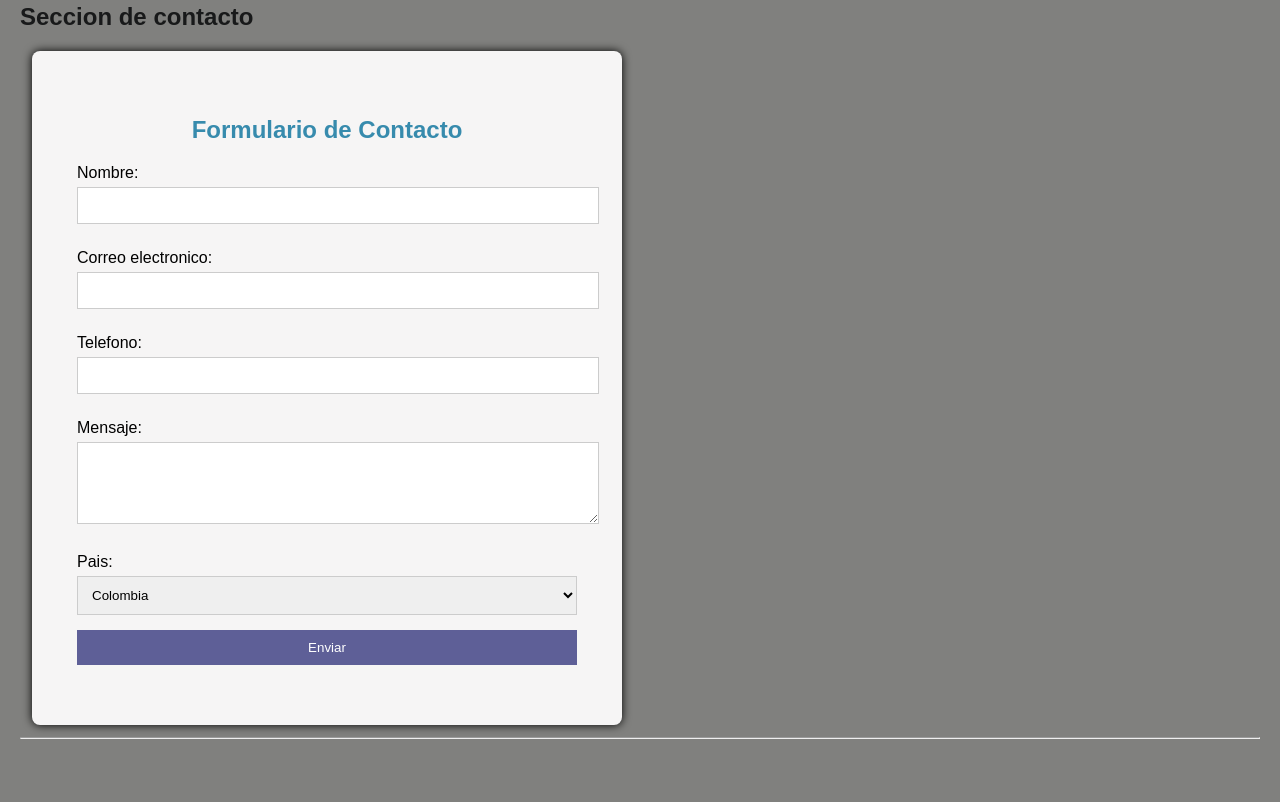
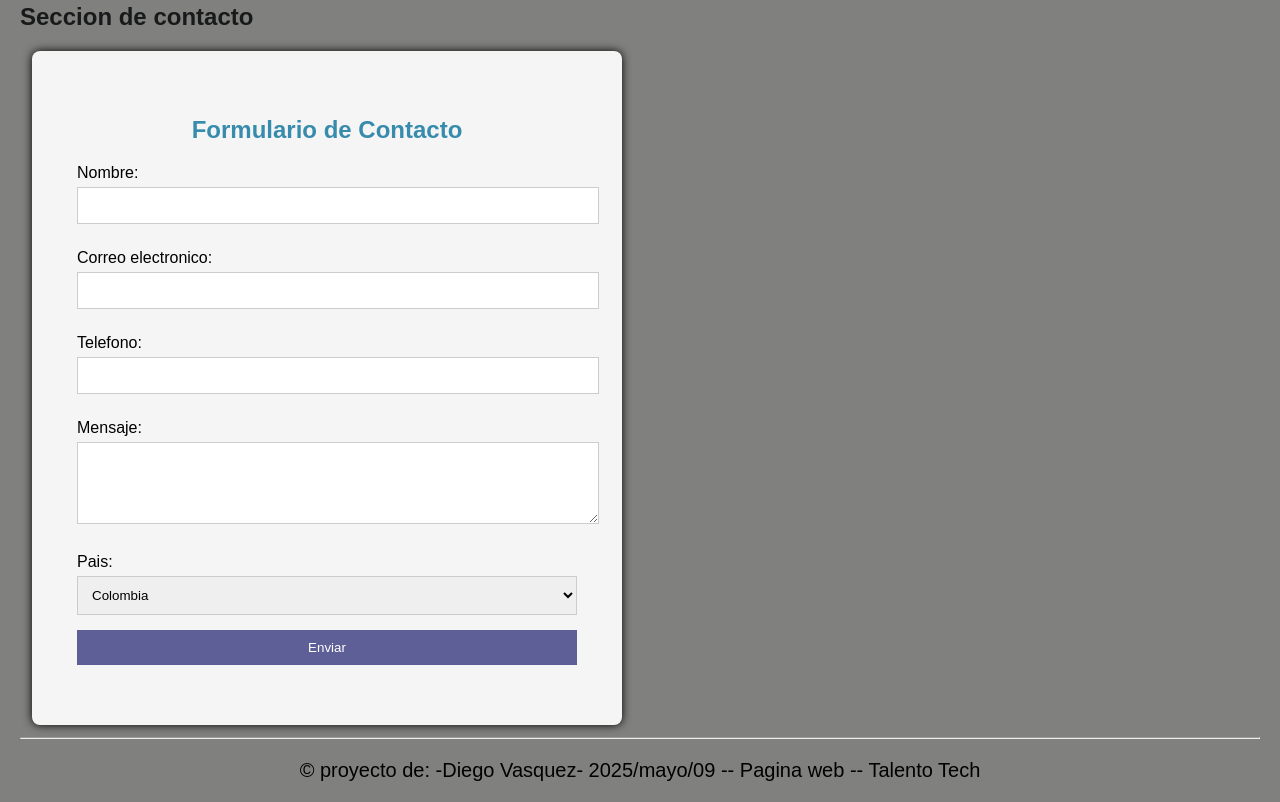
Before and after one commit to diegolopez1509/ENTREGABLES, a plain HTML site: page index.html in a window 1280 px wide. Shown: the part 1099-1901 px from the top of the page. Before the commit the page ends 1858 px from the top, so only its background shows below. Drawn offline with Linux system fonts and the light colour scheme.

Commit message:
Anexo de footer

```diff
--- a/index.html
+++ b/index.html
@@ -187,5 +187,11 @@
     </div><hr>
     </section>
 
+    <section>
+        <footer>
+            <p>&copy; proyecto de:  -Diego Vasquez- 2025/mayo/09 -- Pagina web -- Talento Tech</p>
+        </footer>
+    </section>
+
 </body>
 </html>
```
